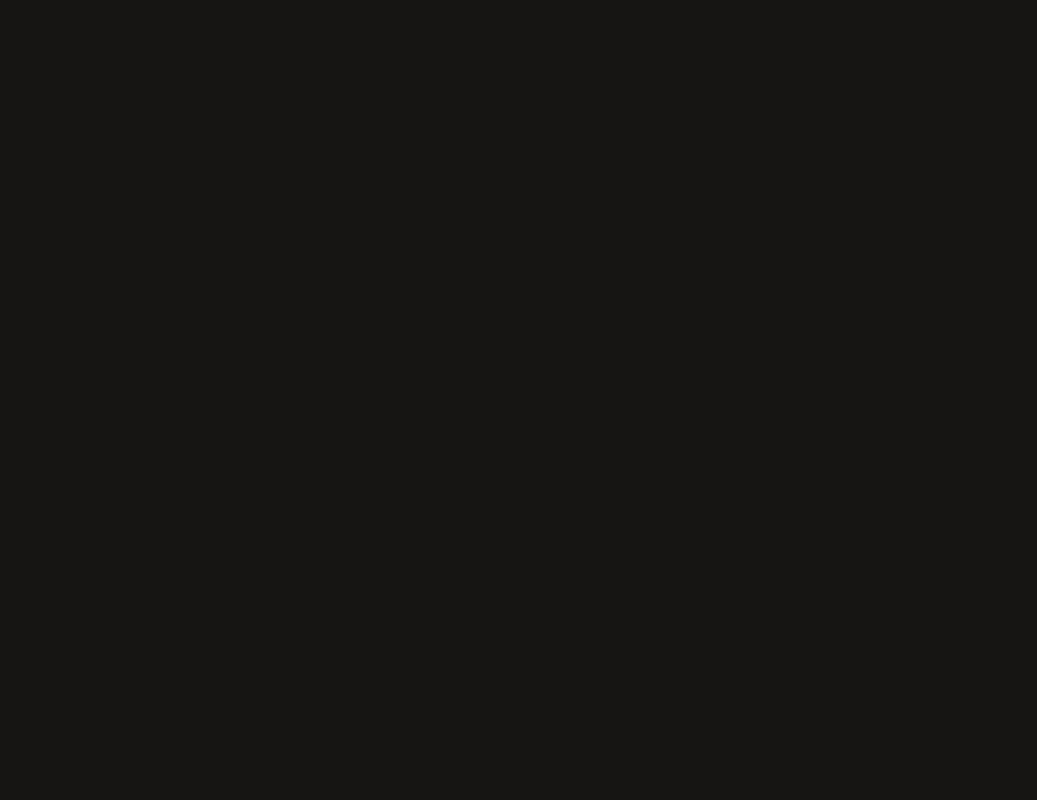
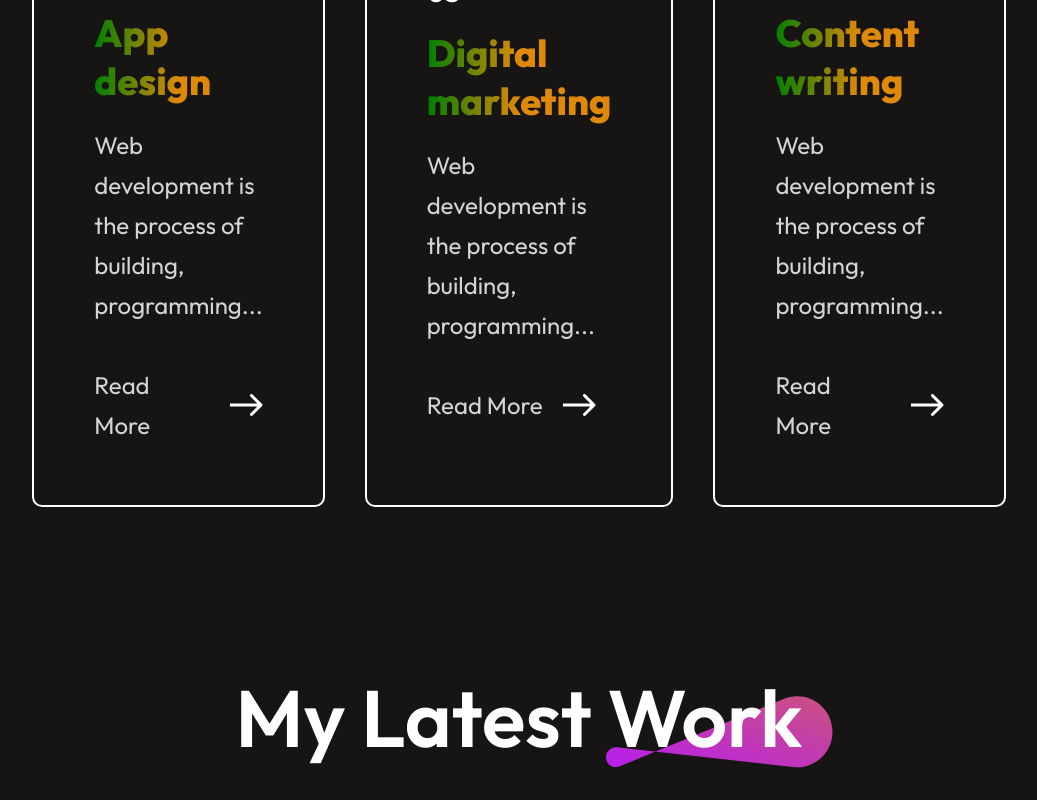
Before and after one commit to abhi1225k/abhi_kaldate, a React (Vite) app: page / in a window 1280 px wide. Shown: the part 2940-3740 px from the top of the page, without its empty margins (121-1158 px from the left). Before the commit the page ends 1916 px from the top, so only its background shows below. Built offline with nearby package versions, Linux system fonts and the light colour scheme.

Commit message:
abhishek12

```diff
--- a/src/App.jsx
+++ b/src/App.jsx
@@ -2,6 +2,8 @@
 import Navbar from './Components/Navbar/Navbar';
 import Hero from './Components/Hero/Hero';
 import About from './Components/About/About';
+import Services from './Components/Services/Services';
+import MyWork from './Components/MyWork/MyWork';
 
 const App = () => {
   return (
@@ -9,6 +11,8 @@
       <Navbar/>
       <Hero/>
       <About/>
+      <Services/>
+      <MyWork/>
     </div>
   );
 };
--- a/src/Components/About/About.css
+++ b/src/Components/About/About.css
@@ -94,3 +94,70 @@
     transition: 0.5s;
     cursor: pointer;
 }
+
+
+@media only screen and (max-width: 768px) {
+  .about {
+    padding: 40px;
+  }
+
+  .about-section {
+    flex-direction: column;
+    text-align: center;
+  }
+
+  .about-left img {
+    width: 200px;
+  }
+
+  .about-para p {
+    font-size: 1rem;
+  }
+
+  .about-skills {
+    gap: 10px;
+  }
+
+  .about-achievement h1 {
+    font-size: 1.5rem;
+  }
+}
+
+
+@media only screen and (max-width: 480px) {
+  .about {
+    padding: 30px 20px;
+  }
+
+  .about-title h1 {
+    font-size: 1.5rem;
+  }
+
+  .about-title img {
+    width: 40px;
+  }
+
+  .about-left img {
+    width: 150px;
+  }
+
+  .about-para p {
+    font-size: 0.95rem;
+    text-align: left;
+  }
+
+  .about-skills {
+    flex-direction: column;
+    align-items: center;
+  }
+
+  .about-skill {
+    width: 100%;
+    text-align: center;
+  }
+
+  .about-achievements {
+    flex-direction: column;
+    gap: 15px;
+ }
+}
--- a/src/Components/Hero/Hero.css
+++ b/src/Components/Hero/Hero.css
@@ -51,3 +51,25 @@
 .hero-resume:hover{
     border-color: #15ff2c;
 }
+
+
+
+@media only screen and (max-width: 480px) {
+  .hero img {
+    width: 150px;
+  }
+  .hero h1 {
+    font-size: 1.5rem;
+  }
+  .hero p {
+    font-size: 1rem;
+  }
+  .hero-action {
+    flex-direction: column;
+    gap: 10px;
+  }
+  .hero-connect,
+  .hero-resume {
+    width: 100%;
+ }
+}
--- /dev/null
+++ b/src/Components/MyWork/MyWork.css
@@ -0,0 +1,76 @@
+.MyWork{
+    display: flex;
+    flex-direction: column;
+    align-items: center;
+    justify-content: center;
+    gap: 80px;
+    margin: 80px 170px;
+}
+.mywork-title{
+    position: relative;
+}
+.mywork-title h1{
+    padding: 0px 30px;
+    font-size: 80px;
+    font-weight: 600;
+}
+.mywork-title img{
+    position: absolute;
+    bottom: 0;
+    right: 0;
+    z-index: -1;
+}
+.mywork-container{
+    display: flex;
+    grid-template-columns: 1fr 1fr 1fr;
+    gap: 40px;
+}
+.mywork-container p{
+    font-size: 33px;
+    font-weight: 300;
+}
+
+
+@media only screen and (max-width: 768px) {
+  .mywork {
+    padding: 40px 40px;
+  }
+
+  .mywork-title h1 {
+    font-size: 1.8rem;
+  }
+
+  .mywork-title img {
+    width: 50px;
+  }
+
+  .mywork-container {
+    font-size: 1rem;
+  }
+}
+
+
+
+@media only screen and (max-width: 480px) {
+  .mywork {
+    padding: 30px 20px;
+  }
+
+  .mywork-title {
+    flex-direction: column;
+    gap: 10px;
+  }
+
+  .mywork-title h1 {
+    font-size: 1.5rem;
+  }
+
+  .mywork-title img {
+    width: 40px;
+  }
+
+  .mywork-container {
+    font-size: 0.95rem;
+    text-align: left;
+ }
+}
--- /dev/null
+++ b/src/Components/MyWork/MyWork.jsx
@@ -0,0 +1,22 @@
+import React from 'react';
+import './MyWork.css'
+import theme_pattern from '../../assets/theme_pattern.svg'
+//import mywork_data from '../../assets/mywork_data'
+
+const MyWork = () => {
+  return (
+    <div className="MyWork">
+      <div className="mywork-title">
+        <h1>My Latest Work</h1>
+        <img src={theme_pattern} alt="" />
+      </div>
+
+    <div className="mywork-container">
+        <p>E-commerce Application Project Description in C#
+            This project involves building a robust E-commerce Application using C# and ASP.NET Core. The application is designed to provide a seamless shopping experience for users while offering efficient management tools for administrators.</p>
+        </div>
+    </div>
+  );
+};
+
+export default MyWork;
--- a/src/Components/Navbar/Navbar.css
+++ b/src/Components/Navbar/Navbar.css
@@ -22,3 +22,46 @@
 .nav-connect:hover{
     transform: scale(1.06);
 }
+
+
+@media only screen and (max-width: 750px) {
+  .nav-menu {
+    gap: 15px;
+  }
+
+  .nav-menu li {
+    font-size: 0.9rem;
+  }
+
+  .nav-connect {
+    padding: 6px 15px;
+  }
+}
+
+
+@media only screen and (max-width: 400px) {
+  .navbar {
+    flex-direction: column;
+    align-items: flex-start;
+    padding: 15px;
+  }
+
+  .nav-menu {
+    flex-direction: column;
+    gap: 10px;
+    margin-top: 10px;
+    width: 100%;
+  }
+
+  .nav-menu li {
+    width: 100%;
+    padding: 10px 0;
+    border-bottom: 1px solid #eee;
+  }
+
+  .nav-connect {
+    margin-top: 10px;
+    width: 100%;
+    text-align: center;
+  }
+}
--- /dev/null
+++ b/src/Components/Services/Services.css
@@ -0,0 +1,126 @@
+.services{
+    display: flex;
+    flex-direction: column;
+    align-items: center;
+    justify-content: center;
+    gap: 80px;
+    margin: 80px 170px;
+}
+.services-title{
+    position: relative;
+}
+.services-title h1{
+    padding: 0px 30px;
+    font-size: 80px;
+    font-weight: 600;
+}
+.services-title img{
+    position: absolute;
+    bottom: 0;
+    right: 0;
+    z-index: -1;
+}
+.services-format{
+    display: flex;
+    flex-direction: column;
+    justify-content: center;
+    gap: 20px;
+    padding: 60px;
+    border-radius: 10px;
+    border: 2px solid white;
+    transition: 0.4s;
+    cursor: pointer;
+}
+.services-container{
+    display: grid;
+    grid-template-columns: 1fr 1fr 1fr;
+    gap: 40px;
+    margin-bottom: 80px;
+}
+.services-format h3{
+    font-size: 28px;
+    font-weight: 600;
+}
+.services-format h2{
+    font-size: 38px;
+    font-weight: 800;
+    background: linear-gradient(270deg, #Df8908 50% , green 100%);
+    background-clip:  text;
+    -webkit-background-clip: text;
+    -webkit-text-fill-color: transparent;
+}
+.services-format p{
+    color: #d4d4d4;
+    font-size: 24px;
+    line-height: 40px;
+    max-width: 300px;
+}
+.services-readmore{
+    display: flex;
+    gap: 20px;
+    align-items: center;
+    margin-top: 20px;
+}
+.services-format:hover{
+    border: 2px solid orange;
+    background-image: linear-gradient(45deg, #3f0028,#582300);
+    transform: scale(1.05);
+    transition: 0.4s;
+}
+
+
+@media only screen and (max-width: 768px) {
+  .services {
+    padding: 40px;
+  }
+
+  .services-container {
+    grid-template-columns: repeat(2, 1fr);
+    gap: 20px;
+  }
+
+  .services-container h2 {
+    font-size: 1.2rem;
+  }
+
+  .services-container p {
+    font-size: 0.95rem;
+  }
+}
+
+
+
+@media only screen and (max-width: 480px) {
+  .services {
+    padding: 30px 20px;
+  }
+
+  .services-title h1 {
+    font-size: 1.5rem;
+  }
+
+  .services-title img {
+    width: 40px;
+  }
+
+  .services-container {
+    grid-template-columns: 1fr;
+    gap: 15px;
+  }
+
+  .services-container div {
+    padding: 20px;
+  }
+
+  .services-container h2 {
+    font-size: 1rem;
+  }
+
+  .services-container p {
+    font-size: 0.9rem;
+  }
+
+  .services-readmore {
+    font-size: 0.9rem;
+ }
+}
--- /dev/null
+++ b/src/Components/Services/Services.jsx
@@ -0,0 +1,31 @@
+import React from 'react';
+import './Services.css'
+import theme_pattern from '../../assets/theme_pattern.svg'
+import Services_Data from '../../assets/services_data'
+import arrow_icon from '../../assets/arrow_icon.svg'
+
+const Services = () => {
+  return (
+    <div className="services">
+      <div className="services-title">
+        <h1>My Services</h1>
+        <img src={theme_pattern} alt="" />
+      </div>
+      <div className="services-container">
+        {Services_Data.map((service,index)=>{
+            return<div key={index} className='services-format'>
+                <h3>{service.s_no}</h3>
+                <h2>{service.s_name}</h2>
+                <p>{service.s_desc}</p>
+                <div className='services-readmore'>
+                    <p>Read More</p>
+                    <img src={arrow_icon} alt="" />
+                </div>
+            </div>
+        })}
+      </div>
+    </div>
+  );
+};
+
+export default Services;
```
